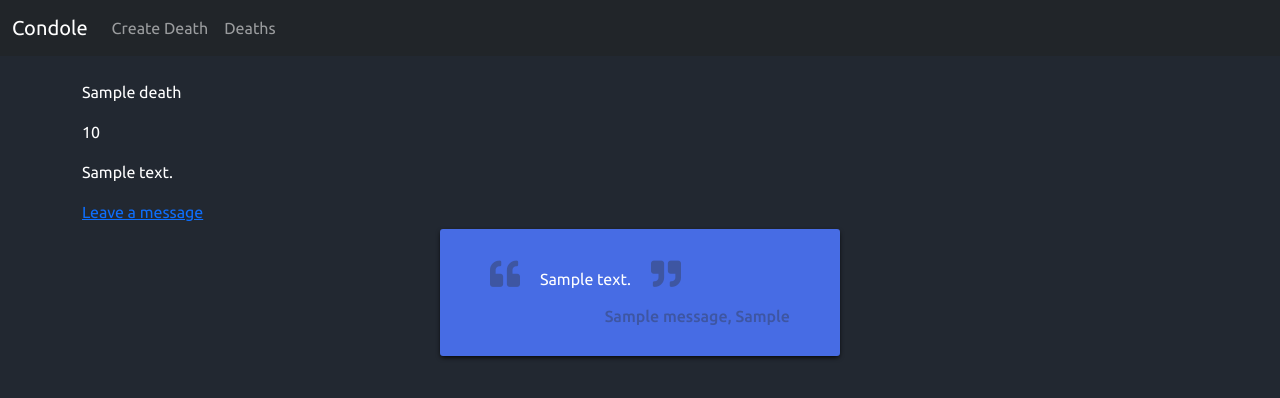
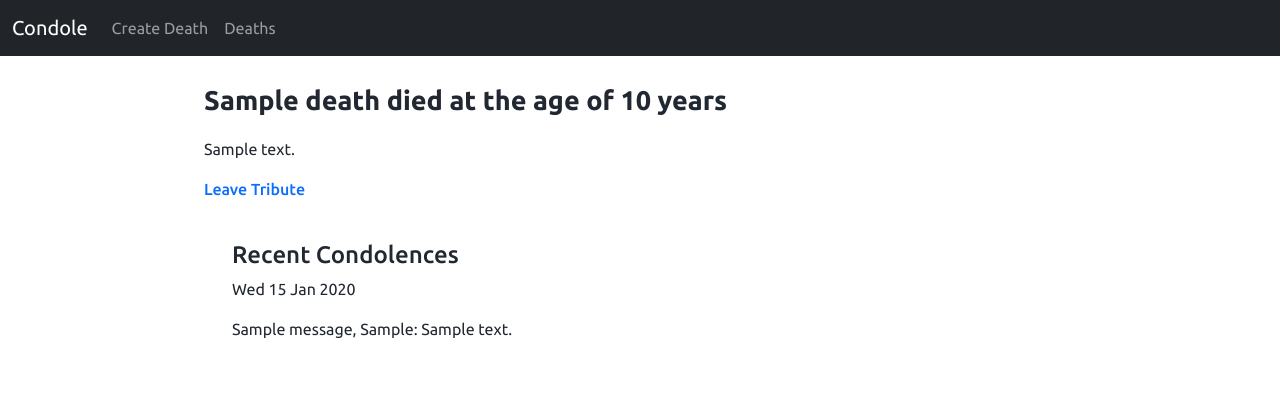
Before and after one commit to frankiemutiso/condole, a Django app: page /deaths/1/ in a window 1280 px wide. Shown: the top 398 px of the page. Run offline with Django 3.2, Linux system fonts and the light colour scheme; tables that the repository leaves empty hold one stand-in row (values such as "Sample post"); some libraries are stand-ins or nearby versions.

Commit message:
ui changes on style.css

```diff
--- a/condole/static/condole/style.css
+++ b/condole/static/condole/style.css
@@ -7,9 +7,14 @@
 
 body{
     font-family: 'Ubuntu', sans-serif;
-    background-color: #222831;
-    color: white;
+    background-color: white;
+    color: #222831;
 
+}
+
+.container{
+    width: 70% !important;
+    margin: auto;
 }
 
 .create{
@@ -25,49 +30,48 @@ body{
     border-radius: 5px;
     margin-bottom: 10px;
 }
-
-.message__container{
-    display: flex;
-    justify-content: center;
-}
-
-.message{
-    background: #476CE4;
-    color: #fff;
-    margin: 5px;
-    box-shadow: 0px 2px 5px -1px black;
-    border-radius: 3px;
-    padding: 30px;
-    width: 400px;
-}
-
-.message__description{
-    display: flex;
-    align-items: baseline;
-}
-
-.message__description > i{
-    font-size: 30px;
-    color: #3E56A2;
-    margin: 0 20px;
-
-}
-
-.message > p{
-    line-height: 1.2;
-}
-
-.message__name{
-    display: flex;
-    justify-content: flex-end;
-    font-weight: 500;
-    color: #3E56A2;
-    margin: 0 20px;
-}
+/* CONDOLENCE MESSAGES */
 
 /* DEATHS TEMPLATE */
 .deaths{
     display: flex;
     flex-direction: column;
     align-items: center;
+    justify-content: center;
 }
+
+.death{
+    border-bottom: 1px solid lightgray;
+}
+
+.death > a{
+    text-decoration: none;
+    color: #a0a0a0;
+    font-weight: 500;
+    font-size: 19px;
+}
+
+.death > a:hover{
+    color: #727272;
+}
+
+/* DETAIL TEMPLATES */
+.details{
+
+
+}
+
+.detail__title{
+    font-size: 27px;
+    font-weight: 600;
+}
+
+
+.detail > a{
+    text-decoration: none;
+    font-weight: 500;
+}
+
+.message__container > h4{
+    margin-top: 40px;
+}
--- a/condole/templates/condole/death-detail.html
+++ b/condole/templates/condole/death-detail.html
@@ -3,23 +3,22 @@
 {% load crispy_forms_tags %}
 {% block content %}
 
-<div class="detail">
-    <p>{{ death.name }}</p>
-    <p>{{ death.age }}</p>
-    <p>{{ death.description }}</p>
-    <a href="{% url 'leave-message' death.id %}">Leave a message</a>
+<div class="details">
+    <div class="detail">
+        <p class="detail__title">{{ death.name }} died at the age of {{ death.age }} years</p>
+        <p class="detail__description">{{ death.description }}</p>
+        <a href="{% url 'leave-message' death.id %}">Leave Tribute</a>
+    </div>
+
 
     <div class="row message__container mb-3 mx-3">
+        <h4>Recent Condolences</h4>
         {% for message in messages %}
         <div class="message">
             <div class="message__description">
-            <i class="fas fa-quote-left"></i>
-            <p>{{ message.message }}</p>
-            <i class="fas fa-quote-right"></i>
+                <p>{{ message.created_at|date:"D d M Y" }}</p>
+                <p><span class="message__name">{{ message.name }}, {{message.relationship_with_deceased}}</span>: {{ message.message }}</p>
             </div>
-            <p class="message__name">
-            {{ message.name }}, {{message.relationship_with_deceased}}
-            </p>
         </div>
         {% endfor %}
     </div>
--- a/condole/templates/condole/index.html
+++ b/condole/templates/condole/index.html
@@ -23,7 +23,7 @@
 
     <link rel="stylesheet" href="{% static 'condole/style.css' %}">
 
-    <title>Condole 😭</title>
+    <title>Condole - Feel at Home</title>
   </head>
   <body>
     <nav class="navbar navbar-expand-lg navbar-dark bg-dark mb-4">
```
Also changed, not shown: condole/templates/condole/deaths.html (+4 -5 lines), condolences/settings.py (+22 -20 lines).
